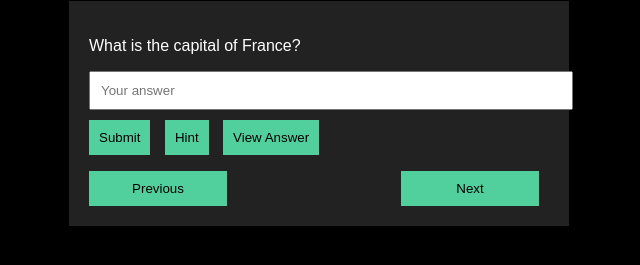
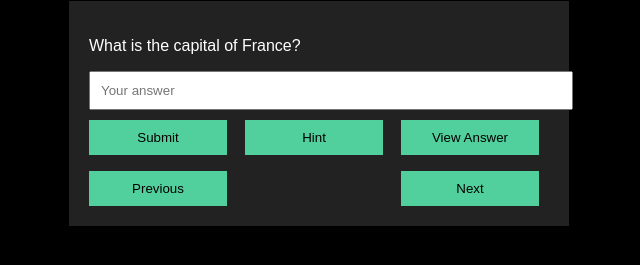
Before and after one commit to aarnav1729/quiz-app, a plain HTML site: page index.html in a window 1280 px wide. Shown: the part 99-364 px from the top of the page, without its empty margins (321-961 px from the left). Drawn offline with Linux system fonts and the light colour scheme.

Commit message:
Update index.html

```diff
--- a/index.html
+++ b/index.html
@@ -3,6 +3,7 @@
 <head>
     <meta charset="UTF-8">
     <title>Quiz Application</title>
+    <meta name="viewport" content="width=device-width, initial-scale=1.0">
     <link rel="stylesheet" type="text/css" href="style.css">
 </head>
 <body>
@@ -11,9 +12,11 @@
         <div id="question-container" class="card">
             <p id="question-text"></p>
             <input type="text" id="answer-input" placeholder="Your answer">
-            <button id="submit-button">Submit</button>
-            <button id="hint-button">Hint</button>
-            <button id="answer-button">View Answer</button>
+            <div class="button-container">
+                <button id="submit-button">Submit</button>
+                <button id="hint-button">Hint</button>
+                <button id="answer-button">View Answer</button>
+            </div>
             <p id="feedback-text"></p>
             <div id="navigation">
                 <button id="previous-button">Previous</button>
```
